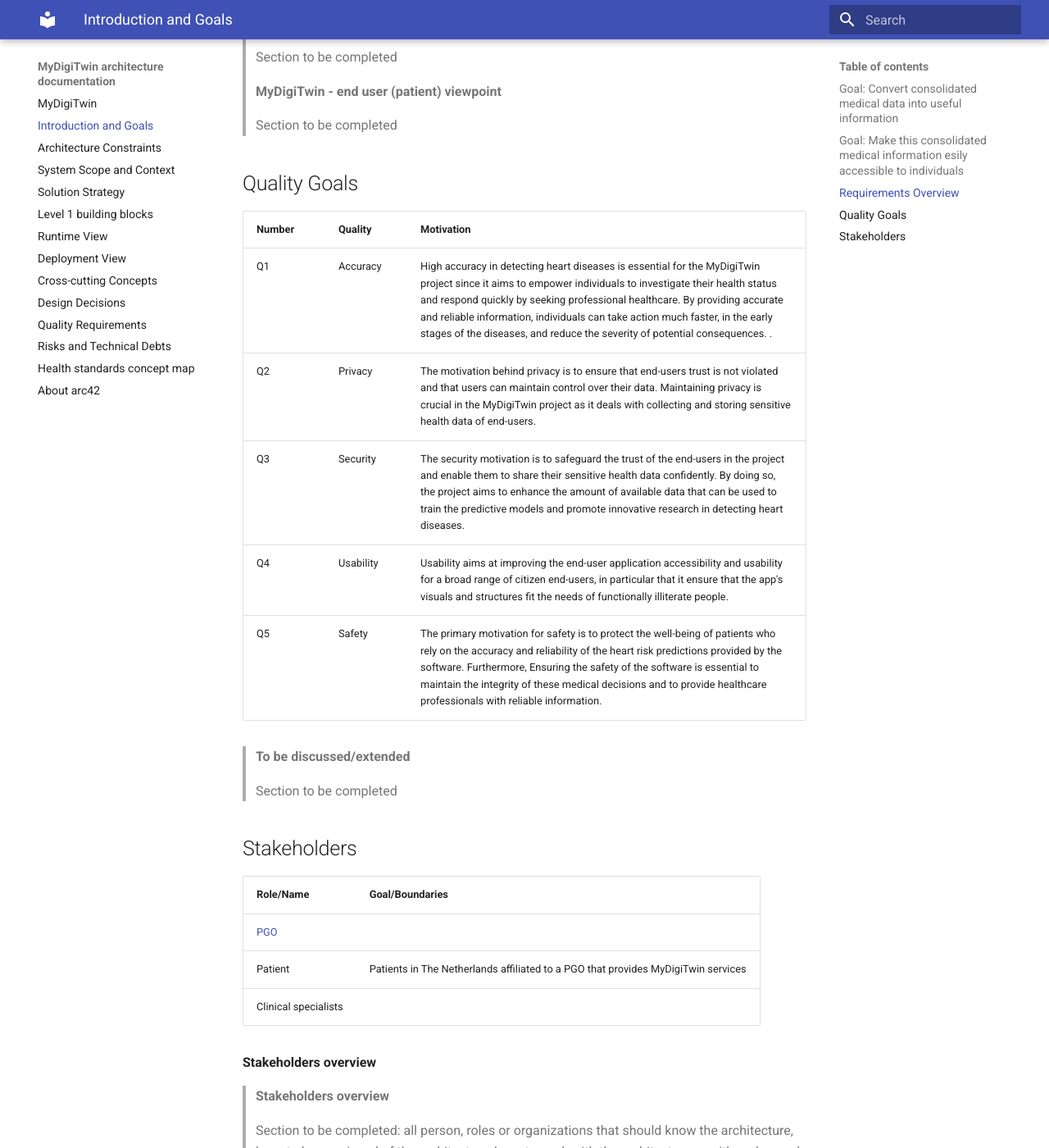
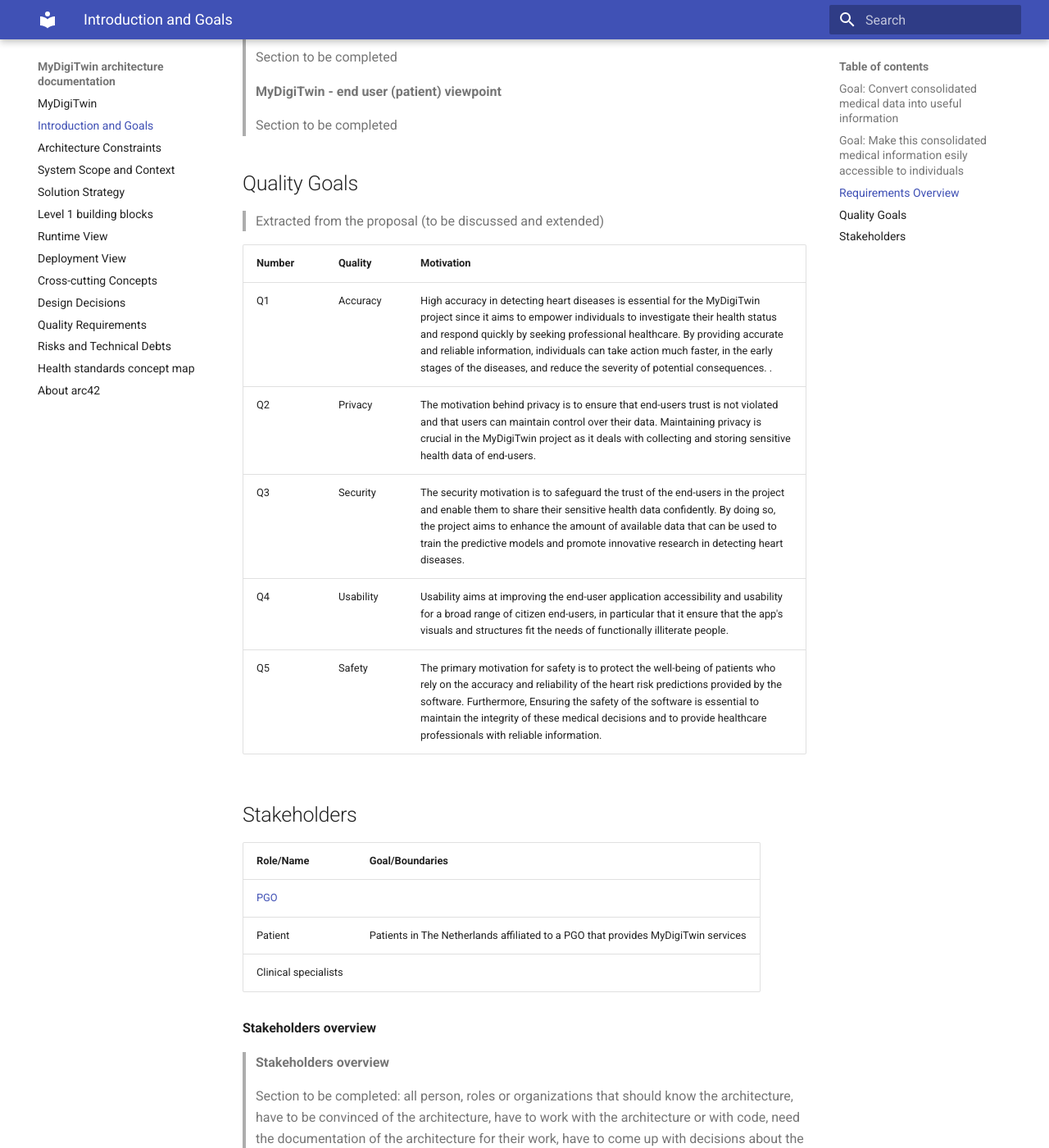
Before and after one commit to MyDigiTwinNL/MyDigiTwin-architecture-documentation, an MkDocs documentation site: the page built from docs/01.Introduction and Goals.md, in a window 1280 px wide and 1400 px high, scrolled down 1144 px. Shown: the whole window at 82% size. Built offline with MkDocs 1.6.1 and Material for MkDocs 9.7.7, drawn with Linux system fonts in a browser that asks for light colours.

Commit message:
Note about the source of the quality goals

```diff
--- a/docs/01.Introduction and Goals.md
+++ b/docs/01.Introduction and Goals.md
@@ -36,6 +36,11 @@ Requirements Overview
 Quality Goals
 -------------
 
+>
+>
+> Extracted from the proposal (to be discussed and extended)
+
+
 | Number | Quality                 | Motivation                     |
 |--------|-------------------------|--------------------------------|
 | Q1     | Accuracy | High accuracy in detecting heart diseases is essential for the MyDigiTwin project since it aims to empower individuals to investigate their health status and respond quickly by seeking professional healthcare. By providing accurate and reliable information, individuals can take action much faster, in the early stages of the diseases, and reduce the severity of potential consequences. .                                                  |
@@ -43,10 +48,6 @@ Quality Goals
 | Q3     | Security             | The security motivation is to safeguard the trust of the end-users in the project and enable them to share their sensitive health data confidently. By doing so, the project aims to enhance the amount of available data that can be used to train the predictive models and promote innovative research in detecting heart diseases.                   |
 | Q4     | Usability         | Usability aims at improving the end-user application accessibility and usability for a broad range of citizen end-users, in particular that it ensure that the app's visuals and structures fit the needs of functionally illiterate people.               |
 | Q5     | Safety                | The primary motivation for safety is to protect the well-being of patients who rely on the accuracy and reliability of the heart risk predictions provided by the software.  Furthermore, Ensuring the safety of the software is essential to maintain the integrity of these medical decisions and to provide healthcare professionals with reliable information.|
-
-> **To be discussed/extended**
->
-> Section to be completed
 
 
 Stakeholders
```
